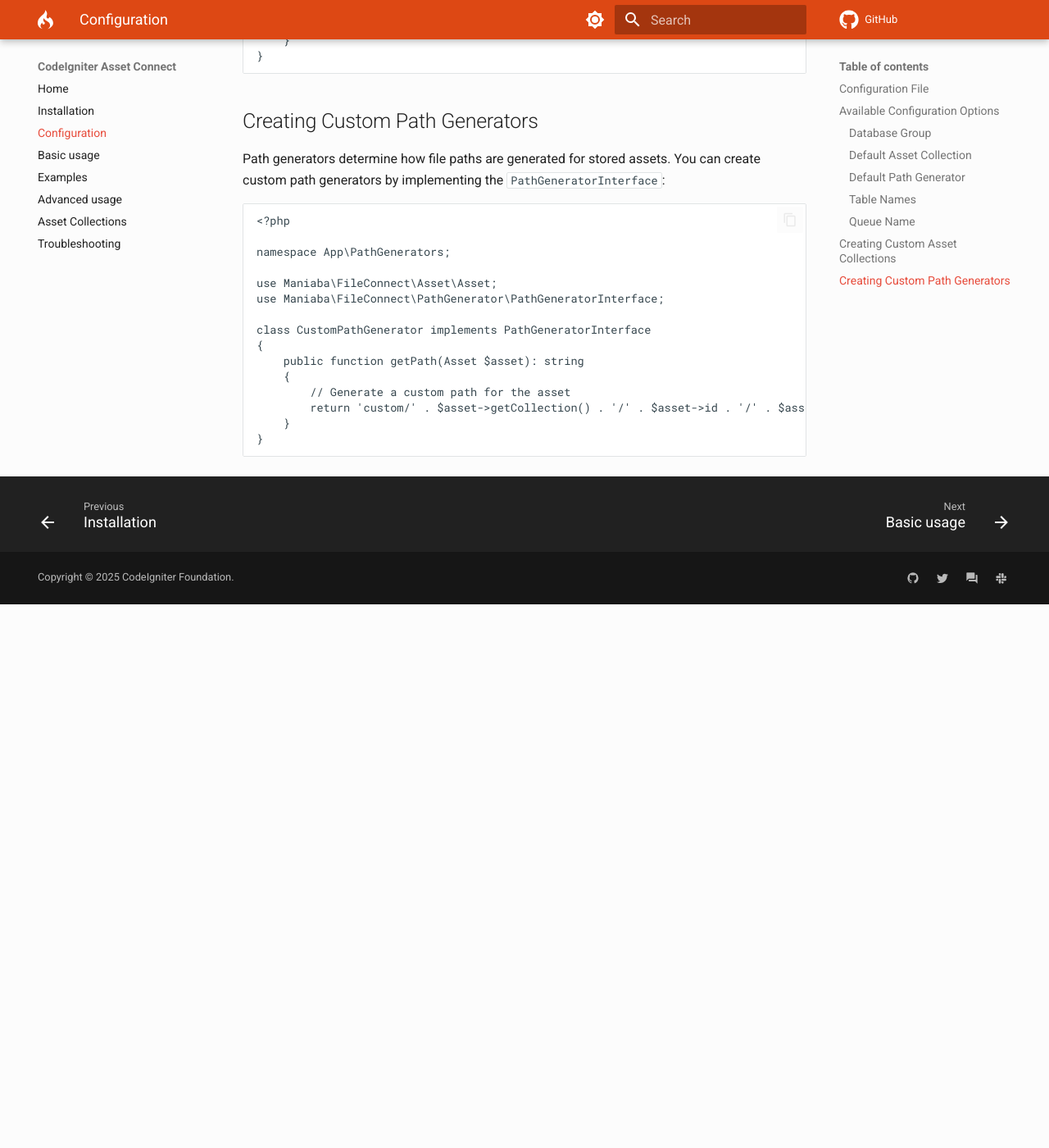
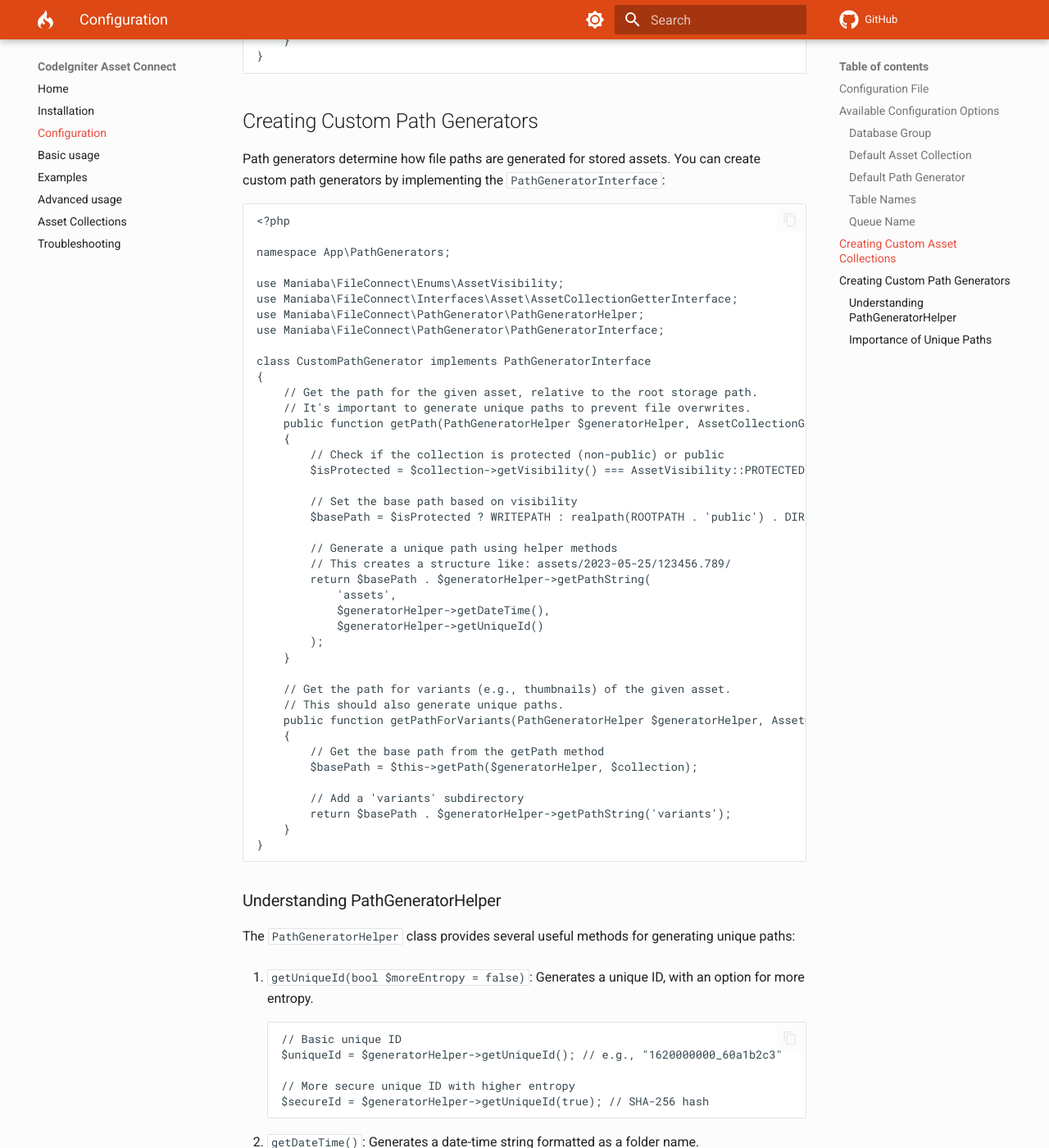
Before and after one commit to maniaba/asset-connect, an MkDocs documentation site: the page built from docs/configuration.md, in a window 1280 px wide and 1400 px high, scrolled down 3236 px. Shown: the whole window at 82% size. Built offline with MkDocs 1.6.1 and Material for MkDocs 9.7.7, drawn with Linux system fonts in a browser that asks for light colours; comment, search, counter and statistics services are not loaded; a style sheet for code colours, icons or effects is not loaded; before the commit the page ends 3973 px from its top, so only the background shows below that; some of the changed text lies outside the part shown.

Commit message:
Refactor documentation; remove redundant collection definition examples and enhance path generation explanations

````diff
--- a/docs/configuration.md
+++ b/docs/configuration.md
@@ -152,15 +152,75 @@ Path generators determine how file paths are generated for stored assets. You ca
 
 namespace App\PathGenerators;
 
-use Maniaba\FileConnect\Asset\Asset;
+use Maniaba\FileConnect\Enums\AssetVisibility;
+use Maniaba\FileConnect\Interfaces\Asset\AssetCollectionGetterInterface;
+use Maniaba\FileConnect\PathGenerator\PathGeneratorHelper;
 use Maniaba\FileConnect\PathGenerator\PathGeneratorInterface;
 
 class CustomPathGenerator implements PathGeneratorInterface
 {
-    public function getPath(Asset $asset): string
+    // Get the path for the given asset, relative to the root storage path.
+    // It's important to generate unique paths to prevent file overwrites.
+    public function getPath(PathGeneratorHelper $generatorHelper, AssetCollectionGetterInterface $collection): string
     {
-        // Generate a custom path for the asset
-        return 'custom/' . $asset->getCollection() . '/' . $asset->id . '/' . $asset->getFileName();
+        // Check if the collection is protected (non-public) or public
+        $isProtected = $collection->getVisibility() === AssetVisibility::PROTECTED;
+
+        // Set the base path based on visibility
+        $basePath = $isProtected ? WRITEPATH : realpath(ROOTPATH . 'public') . DIRECTORY_SEPARATOR;
+
+        // Generate a unique path using helper methods
+        // This creates a structure like: assets/2023-05-25/123456.789/
+        return $basePath . $generatorHelper->getPathString(
+            'assets',
+            $generatorHelper->getDateTime(),
+            $generatorHelper->getUniqueId()
+        );
+    }
+
+    // Get the path for variants (e.g., thumbnails) of the given asset.
+    // This should also generate unique paths.
+    public function getPathForVariants(PathGeneratorHelper $generatorHelper, AssetCollectionGetterInterface $collection): string
+    {
+        // Get the base path from the getPath method
+        $basePath = $this->getPath($generatorHelper, $collection);
+
+        // Add a 'variants' subdirectory
+        return $basePath . $generatorHelper->getPathString('variants');
     }
 }
 ```
+
+### Understanding PathGeneratorHelper
+
+The `PathGeneratorHelper` class provides several useful methods for generating unique paths:
+
+1. `getUniqueId(bool $moreEntropy = false)`: Generates a unique ID, with an option for more entropy.
+   ```php
+   // Basic unique ID
+   $uniqueId = $generatorHelper->getUniqueId(); // e.g., "1620000000_60a1b2c3"
+
+   // More secure unique ID with higher entropy
+   $secureId = $generatorHelper->getUniqueId(true); // SHA-256 hash
+   ```
+
+2. `getDateTime()`: Generates a date-time string formatted as a folder name.
+   ```php
+   $dateTimeFolder = $generatorHelper->getDateTime(); // e.g., "2023-05-25/123456.789/"
+   ```
+
+3. `getTime()`: Gets the current time formatted as a string.
+   ```php
+   $timeString = $generatorHelper->getTime(); // e.g., "123456.789"
+   ```
+
+4. `getPathString(string ...$segments)`: Joins path segments with the system's directory separator.
+   ```php
+   $path = $generatorHelper->getPathString('folder1', 'folder2', 'folder3'); // "folder1/folder2/folder3/"
+   ```
+
+### Importance of Unique Paths
+
+When implementing custom path generators, it's crucial to ensure that each asset gets a unique path. This prevents files from overwriting each other, especially in high-traffic applications where multiple files might be uploaded simultaneously.
+
+The `PathGeneratorHelper` class provides methods like `getUniqueId()` and `getDateTime()` specifically to help generate unique paths. By combining these with other identifiers (like collection names, entity IDs, etc.), you can create a robust path generation strategy that minimizes the risk of collisions.
````
Also changed, not shown: docs/advanced-usage.md (+0 -2 lines), docs/basic-usage.md (+0 -10 lines), docs/examples.md (+0 -6 lines), docs/installation.md (+0 -3 lines).
